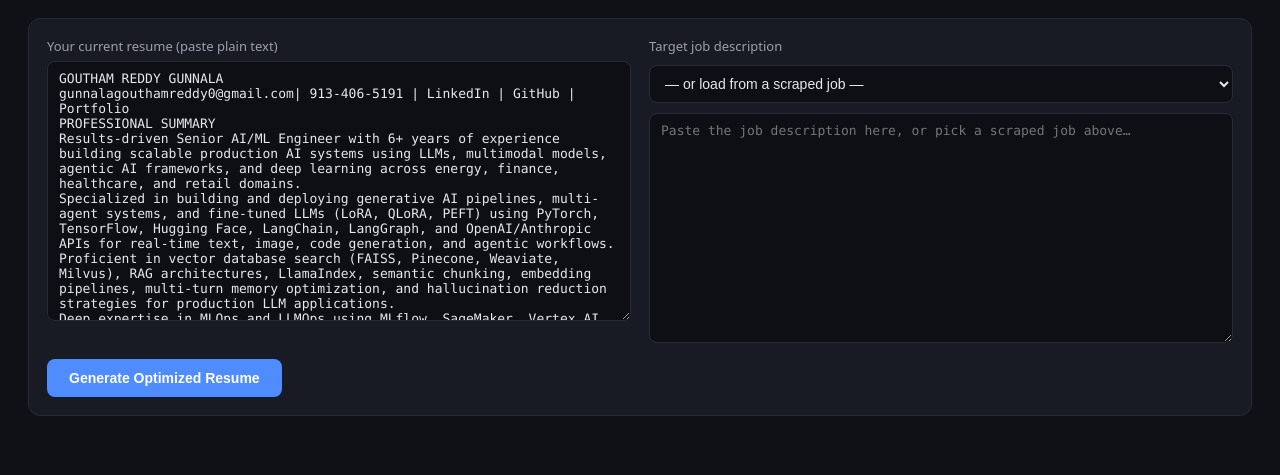
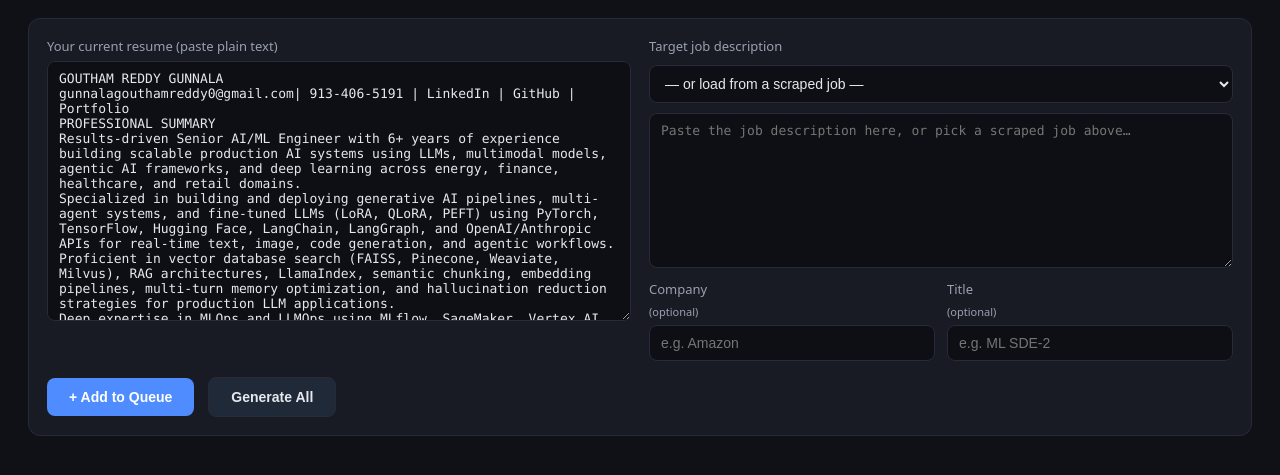
Before and after one commit to Goutham-1012/Jobs-and-resume-generator, a Flask app: page /resume in a window 1280 px wide. Shown: the part 64-539 px from the top of the page. Run offline with Flask 3, Linux system fonts and the light colour scheme; data that the repository does not hold is empty.

Commit message:
Resume queue + optional company/title fields, JD logged to CSV
- Queue multiple JDs (with optional company/title) and Generate All sequentially
- Filename appends sanitized company/title before the datetime when provided
- CSV log gains Company and Title columns alongside resume file + JD
- Collision-proof filenames for rapid back-to-back saves

Co-Authored-By: Claude Opus 4.8 <noreply@anthropic.com>

```diff
--- a/job-scraper/app.py
+++ b/job-scraper/app.py
@@ -17,14 +17,52 @@ db.init_db()
 # Every generated resume is auto-saved here, regardless of download.
 GENERATED_DIR = os.path.join(os.path.dirname(__file__), "generated_resumes")
 os.makedirs(GENERATED_DIR, exist_ok=True)
+# Excel-openable log of every generated resume and the JD it was tailored for.
+RESUME_LOG = os.path.join(GENERATED_DIR, "resumes_log.csv")
 
 
-def _save_generated(resume_data):
-    """Render the resume to a timestamped .docx in GENERATED_DIR and return its path."""
+def _sanitize(text):
+    """Make a string safe for a filename: keep alphanumerics, collapse the rest to '_'."""
+    import re
+    cleaned = re.sub(r"[^A-Za-z0-9]+", "_", (text or "").strip()).strip("_")
+    return cleaned[:40]  # cap length
+
+
+def _log_generation(resume_filename, company, title, job_description):
+    """Append a row to the CSV log; write a header once."""
+    import csv
+    new_file = not os.path.exists(RESUME_LOG)
+    with open(RESUME_LOG, "a", newline="", encoding="utf-8-sig") as f:
+        writer = csv.writer(f)
+        if new_file:
+            writer.writerow(["Resume File", "Company", "Title", "Job Description"])
+        writer.writerow([resume_filename, (company or "").strip(),
+                         (title or "").strip(), (job_description or "").strip()])
+
+
+def _save_generated(resume_data, job_description="", company="", title=""):
+    """Render the resume to a .docx in GENERATED_DIR, log it, return its path.
+
+    Filename: <Name>_Resume[_<Company>][_<Title>]_<datetime>.docx
+    """
     name = (resume_data.get("name") or "Resume").title().replace(" ", "_")
     stamp = datetime.now().strftime("%Y-%m-%d_%H-%M-%S")
-    path = os.path.join(GENERATED_DIR, f"{name}_Resume_{stamp}.docx")
+    parts = [name, "Resume"]
+    if _sanitize(company):
+        parts.append(_sanitize(company))
+    if _sanitize(title):
+        parts.append(_sanitize(title))
+    parts.append(stamp)
+    base = "_".join(parts)
+    filename = base + ".docx"
+    path = os.path.join(GENERATED_DIR, filename)
+    counter = 2
+    while os.path.exists(path):  # avoid collision on rapid back-to-back saves
+        filename = f"{base}_{counter}.docx"
+        path = os.path.join(GENERATED_DIR, filename)
+        counter += 1
     resume_gen.render_docx(resume_data, path)
+    _log_generation(filename, company, title, job_description)
     return path
 
 
@@ -110,7 +148,8 @@ def resume_api():
             data.get("jobDescription", ""),
             model=data.get("model") or None,
         )
-        saved_path = _save_generated(result)
+        saved_path = _save_generated(result, data.get("jobDescription", ""),
+                                     data.get("company", ""), data.get("title", ""))
         return jsonify({
             "data": result,
             "preview": resume_gen.data_to_text(result),
--- a/job-scraper/static/resume.js
+++ b/job-scraper/static/resume.js
@@ -1,5 +1,7 @@
 const $ = (id) => document.getElementById(id);
-let lastData = null;
+let queue = [];        // [{id, jobDescription, company, title, status, data, savedPath, error}]
+let processing = false;
+let nextId = 1;
 
 // Auto-load the user's base resume from the repo so they don't have to paste it.
 async function loadBaseResume() {
@@ -34,58 +36,116 @@ $("jobPicker").addEventListener("change", (e) => {
   if (j) {
     $("jobDescription").value =
       `${j.title}\nCompany: ${j.company || ""}\nLocation: ${j.location || ""}\n\n${j.description || ""}`;
+    if (!$("company").value && j.company) $("company").value = j.company;
+    if (!$("title").value && j.title) $("title").value = j.title;
   }
 });
 
-async function generate() {
-  const btn = $("genBtn");
-  const resume = $("resume").value.trim();
+function setStatus(t) { $("status").textContent = t; }
+function esc(s) {
+  return (s == null ? "" : String(s)).replace(/[&<>"]/g, (c) =>
+    ({ "&": "&amp;", "<": "&lt;", ">": "&gt;", '"': "&quot;" }[c]));
+}
+
+// ---- Queue management ----
+function addToQueue() {
   const jd = $("jobDescription").value.trim();
-  if (!resume) { setStatus("Paste your resume first."); return; }
-  if (!jd) { setStatus("Add a target job description first."); return; }
+  if (!jd) { setStatus("Add a job description before queueing."); return; }
+  queue.push({
+    id: nextId++,
+    jobDescription: jd,
+    company: $("company").value.trim(),
+    title: $("title").value.trim(),
+    status: "queued",
+  });
+  // clear the per-item fields, keep the resume
+  $("jobDescription").value = "";
+  $("company").value = "";
+  $("title").value = "";
+  $("jobPicker").value = "";
+  renderQueue();
+  setStatus("Added to queue.");
+}
 
-  btn.disabled = true;
-  setStatus("Generating with OpenAI… this can take 20-40 seconds.");
+function label(item) {
+  const parts = [item.company, item.title].filter(Boolean).join(" · ");
+  return parts || `Untitled #${item.id}`;
+}
+
+const ICON = { queued: "⏳", generating: "⚙️", done: "✅", error: "❌" };
+
+function renderQueue() {
+  $("queuePanel").style.display = queue.length ? "block" : "none";
+  $("queueCount").textContent = queue.length;
+  $("queueList").innerHTML = queue.map((item) => `
+    <li class="qitem">
+      <span class="qstatus">${ICON[item.status] || ""}</span>
+      <span class="qlabel">${esc(label(item))}</span>
+      <span class="qnote">${esc(item.status === "error" ? item.error : (item.savedPath ? item.savedPath.split(/[\\\\/]/).pop() : item.status))}</span>
+      <span class="qactions">
+        ${item.status === "done" ? `<button class="mini" data-dl="${item.id}">Download</button> <button class="mini" data-view="${item.id}">Preview</button>` : ""}
+        ${item.status === "queued" ? `<button class="mini" data-rm="${item.id}">Remove</button>` : ""}
+      </span>
+    </li>`).join("");
+}
+
+async function generateOne(item) {
+  item.status = "generating"; renderQueue();
   try {
     const r = await fetch("/api/resume", {
       method: "POST",
       headers: { "Content-Type": "application/json" },
-      body: JSON.stringify({ resume, jobDescription: jd }),
+      body: JSON.stringify({
+        resume: $("resume").value.trim(),
+        jobDescription: item.jobDescription,
+        company: item.company,
+        title: item.title,
+      }),
     });
     const data = await r.json();
-    if (!r.ok) { setStatus("Error: " + (data.error || r.status)); return; }
-    lastData = data.data;
-    $("output").textContent = data.preview;
-    $("outputPanel").style.display = "block";
-    setStatus("Done. Auto-saved to: " + (data.savedPath || "generated_resumes/"));
-    $("outputPanel").scrollIntoView({ behavior: "smooth" });
+    if (!r.ok) throw new Error(data.error || ("HTTP " + r.status));
+    item.data = data.data;
+    item.preview = data.preview;
+    item.savedPath = data.savedPath;
+    item.status = "done";
   } catch (e) {
-    setStatus("Request failed: " + e.message);
-  } finally {
-    btn.disabled = false;
+    item.status = "error";
+    item.error = e.message;
   }
+  renderQueue();
 }
 
-function setStatus(t) { $("status").textContent = t; }
+async function generateAll() {
+  if (processing) return;
+  if (!$("resume").value.trim()) { setStatus("Paste your resume first."); return; }
+  const pending = queue.filter((i) => i.status === "queued" || i.status === "error");
+  if (!pending.length) { setStatus("Nothing queued to generate."); return; }
+  processing = true;
+  $("genAllBtn").disabled = true;
+  $("addBtn").disabled = true;
+  let done = 0;
+  for (const item of pending) {
+    setStatus(`Generating ${++done}/${pending.length}: ${label(item)}… (keep this tab open)`);
+    await generateOne(item);
+  }
+  processing = false;
+  $("genAllBtn").disabled = false;
+  $("addBtn").disabled = false;
+  const ok = queue.filter((i) => i.status === "done").length;
+  setStatus(`Finished. ${ok} resume(s) generated and auto-saved to generated_resumes/.`);
+}
 
-$("genBtn").addEventListener("click", generate);
-$("copyBtn").addEventListener("click", () => {
-  navigator.clipboard.writeText($("output").textContent);
-  setStatus("Copied to clipboard.");
-});
-$("dlBtn").addEventListener("click", async () => {
-  if (!lastData) { setStatus("Generate a resume first."); return; }
+// ---- Download / preview ----
+async function downloadDocx(data) {
   setStatus("Building .docx…");
   const r = await fetch("/api/resume/download", {
     method: "POST",
     headers: { "Content-Type": "application/json" },
-    body: JSON.stringify({ data: lastData }),
+    body: JSON.stringify({ data }),
   });
   if (!r.ok) { setStatus("Download failed."); return; }
   const blob = await r.blob();
-  const filename = (lastData.name || "resume").replace(/ /g, "_") + "_tailored.docx";
-
-  // Chrome/Edge: native "Save As" dialog so the user picks the location.
+  const filename = (data.name || "resume").replace(/ /g, "_") + "_tailored.docx";
   if (window.showSaveFilePicker) {
     try {
       const handle = await window.showSaveFilePicker({
@@ -95,24 +155,49 @@ $("dlBtn").addEventListener("click", async () => {
           accept: { "application/vnd.openxmlformats-officedocument.wordprocessingml.document": [".docx"] },
         }],
       });
-      const writable = await handle.createWritable();
-      await writable.write(blob);
-      await writable.close();
+      const w = await handle.createWritable();
+      await w.write(blob); await w.close();
       setStatus("Saved.");
       return;
     } catch (e) {
       if (e.name === "AbortError") { setStatus("Save cancelled."); return; }
-      // otherwise fall through to the classic download
     }
   }
-
-  // Fallback (Firefox/Safari): normal download. Enable "Ask where to save
-  // each file" in browser settings to get a chooser here too.
   const a = document.createElement("a");
   a.href = URL.createObjectURL(blob);
   a.download = filename;
   a.click();
   setStatus("Downloaded (check your browser's download folder).");
+}
+
+function showPreview(item) {
+  $("output").textContent = item.preview || "";
+  $("outputPanel").style.display = "block";
+  $("outputPanel").scrollIntoView({ behavior: "smooth" });
+}
+
+// ---- Events ----
+$("addBtn").addEventListener("click", addToQueue);
+$("genAllBtn").addEventListener("click", generateAll);
+$("clearBtn").addEventListener("click", () => {
+  queue = queue.filter((i) => i.status === "generating");
+  renderQueue();
+  setStatus("Queue cleared.");
+});
+$("queueList").addEventListener("click", (e) => {
+  const t = e.target;
+  if (t.dataset.rm) { queue = queue.filter((i) => i.id != t.dataset.rm); renderQueue(); }
+  else if (t.dataset.dl) { const it = queue.find((i) => i.id == t.dataset.dl); if (it) downloadDocx(it.data); }
+  else if (t.dataset.view) { const it = queue.find((i) => i.id == t.dataset.view); if (it) showPreview(it); }
+});
+$("copyBtn").addEventListener("click", () => {
+  navigator.clipboard.writeText($("output").textContent);
+  setStatus("Copied to clipboard.");
+});
+$("dlBtn").addEventListener("click", () => {
+  const lastDone = [...queue].reverse().find((i) => i.status === "done");
+  if (lastDone) downloadDocx(lastDone.data);
+  else setStatus("Generate a resume first.");
 });
 
 loadBaseResume();
--- a/job-scraper/static/style.css
+++ b/job-scraper/static/style.css
@@ -82,4 +82,13 @@ td a { color: var(--accent); text-decoration: none; }
   font-size: 13px; line-height: 1.55; color: var(--text); margin: 0; max-height: 70vh; overflow: auto; }
 .mini { background: var(--accent-2); border: 1px solid var(--border); color: var(--text);
   padding: 5px 12px; font-size: 12px; font-weight: 500; margin-left: 8px; }
-@media (max-width: 800px) { .resume-grid { grid-template-columns: 1fr; } }
+.meta-row { display: grid; grid-template-columns: 1fr 1fr; gap: 12px; margin-top: 12px; }
+.opt { color: var(--muted); font-weight: 400; font-size: 11px; }
+button.secondary { background: var(--accent-2); border: 1px solid var(--border); color: var(--text); }
+.queue { list-style: none; margin: 0; padding: 0; }
+.qitem { display: flex; align-items: center; gap: 10px; padding: 9px 6px; border-bottom: 1px solid var(--border); font-size: 13px; }
+.qstatus { width: 18px; text-align: center; }
+.qlabel { font-weight: 600; min-width: 180px; }
+.qnote { color: var(--muted); flex: 1; overflow: hidden; text-overflow: ellipsis; white-space: nowrap; }
+.qactions { margin-left: auto; white-space: nowrap; }
+@media (max-width: 800px) { .resume-grid { grid-template-columns: 1fr; } .meta-row { grid-template-columns: 1fr; } }
--- a/job-scraper/templates/resume.html
+++ b/job-scraper/templates/resume.html
@@ -18,22 +18,41 @@
       <label>Your current resume (paste plain text)
         <textarea id="resume" rows="16" placeholder="Paste your full resume here…"></textarea>
       </label>
-      <label>Target job description
-        <div class="jd-tools">
-          <select id="jobPicker"><option value="">— or load from a scraped job —</option></select>
+      <div>
+        <label>Target job description
+          <div class="jd-tools">
+            <select id="jobPicker"><option value="">— or load from a scraped job —</option></select>
+          </div>
+          <textarea id="jobDescription" rows="9" placeholder="Paste the job description here, or pick a scraped job above…"></textarea>
+        </label>
+        <div class="meta-row">
+          <label>Company <span class="opt">(optional)</span>
+            <input id="company" type="text" placeholder="e.g. Amazon">
+          </label>
+          <label>Title <span class="opt">(optional)</span>
+            <input id="title" type="text" placeholder="e.g. ML SDE-2">
+          </label>
         </div>
-        <textarea id="jobDescription" rows="14" placeholder="Paste the job description here, or pick a scraped job above…"></textarea>
-      </label>
+      </div>
     </div>
     <div class="resume-actions">
-      <button id="genBtn">Generate Optimized Resume</button>
+      <button id="addBtn">+ Add to Queue</button>
+      <button id="genAllBtn" class="secondary">Generate All</button>
       <span id="status" class="status"></span>
     </div>
   </section>
 
+  <section class="panel" id="queuePanel" style="display:none">
+    <div class="toolbar">
+      <strong>Queue (<span id="queueCount">0</span>)</strong>
+      <span class="counts"><button id="clearBtn" class="mini">Clear queue</button></span>
+    </div>
+    <ul id="queueList" class="queue"></ul>
+  </section>
+
   <section class="panel" id="outputPanel" style="display:none">
     <div class="toolbar">
-      <strong>Optimized Resume + ATS Analysis</strong>
+      <strong>Preview</strong>
       <span class="counts">
         <button id="copyBtn" class="mini">Copy</button>
         <button id="dlBtn" class="mini">Download .docx</button>
```
